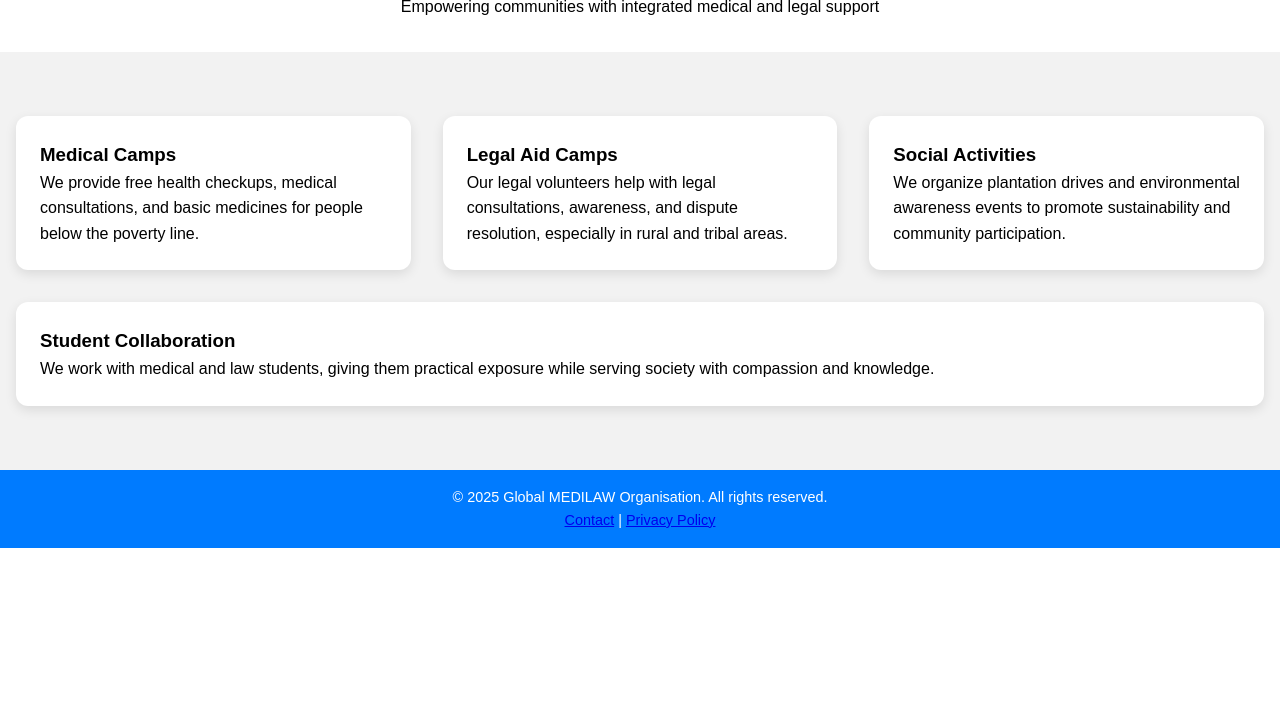
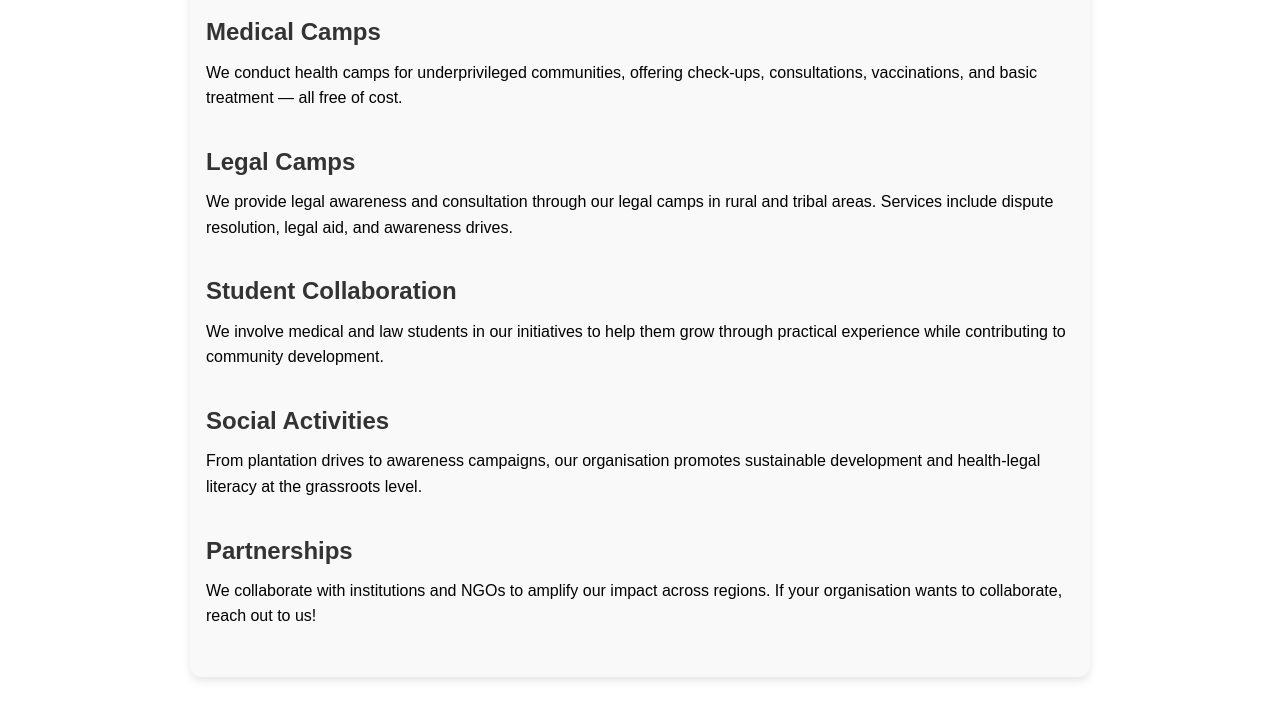
Before and after one commit to globalmedilaw/globalmedilaw-org, a plain HTML site: page services.html in a window 1280 px wide. Shown: the part 102-811 px from the top of the page. Drawn offline with Linux system fonts and the light colour scheme.

Commit message:
Update services.html

```diff
--- a/services.html
+++ b/services.html
@@ -2,49 +2,66 @@
 <html lang="en">
 <head>
   <meta charset="UTF-8" />
-  <meta name="viewport" content="width=device-width, initial-scale=1.0"/>
-  <title>Our Services - Global MEDILAW Organisation</title>
-  <link rel="stylesheet" href="style.css"/>
+  <meta name="viewport" content="width=device-width, initial-scale=1.0" />
+  <title>Our Services | Global MEDILAW Organisation</title>
+  <link rel="stylesheet" href="style.css" />
+  <style>
+    .services-container {
+      max-width: 900px;
+      margin: 2rem auto;
+      padding: 1rem;
+      background-color: #f9f9f9;
+      border-radius: 12px;
+      box-shadow: 0 4px 8px rgba(0,0,0,0.1);
+    }
+    .services-container h1 {
+      text-align: center;
+      color: #007BFF;
+      margin-bottom: 1rem;
+    }
+    .service-section {
+      margin-bottom: 2rem;
+    }
+    .service-section h2 {
+      color: #333;
+      margin-bottom: 0.5rem;
+    }
+    .service-section p {
+      line-height: 1.6;
+    }
+  </style>
 </head>
 <body>
 
-  <div class="hero-text" style="padding: 2rem; text-align: center;">
+  <div class="services-container">
     <h1>Our Services</h1>
-    <p>Empowering communities with integrated medical and legal support</p>
+
+    <div class="service-section">
+      <h2>Medical Camps</h2>
+      <p>We conduct health camps for underprivileged communities, offering check-ups, consultations, vaccinations, and basic treatment — all free of cost.</p>
     </div>
 
-  <section class="middle-section">
-    <div class="cards">
-      <div class="card">
-        <h3>Medical Camps</h3>
-        <p>We provide free health checkups, medical consultations, and basic medicines for people below the poverty line.</p>
+    <div class="service-section">
+      <h2>Legal Camps</h2>
+      <p>We provide legal awareness and consultation through our legal camps in rural and tribal areas. Services include dispute resolution, legal aid, and awareness drives.</p>
     </div>
 
-      <div class="card">
-        <h3>Legal Aid Camps</h3>
-        <p>Our legal volunteers help with legal consultations, awareness, and dispute resolution, especially in rural and tribal areas.</p>
+    <div class="service-section">
+      <h2>Student Collaboration</h2>
+      <p>We involve medical and law students in our initiatives to help them grow through practical experience while contributing to community development.</p>
     </div>
 
-      <div class="card">
-        <h3>Social Activities</h3>
-        <p>We organize plantation drives and environmental awareness events to promote sustainability and community participation.</p>
+    <div class="service-section">
+      <h2>Social Activities</h2>
+      <p>From plantation drives to awareness campaigns, our organisation promotes sustainable development and health-legal literacy at the grassroots level.</p>
     </div>
 
-      <div class="card">
-        <h3>Student Collaboration</h3>
-        <p>We work with medical and law students, giving them practical exposure while serving society with compassion and knowledge.</p>
+    <div class="service-section">
+      <h2>Partnerships</h2>
+      <p>We collaborate with institutions and NGOs to amplify our impact across regions. If your organisation wants to collaborate, reach out to us!</p>
     </div>
+
   </div>
-  </section>
-
-  <footer class="footer">
-    <p>&copy; 2025 Global MEDILAW Organisation. All rights reserved.</p>
-    <div class="footer-links">
-      <a href="mailto:globalmedilaw@gmail.com">Contact</a>
-      <span>|</span>
-      <a href="#">Privacy Policy</a>
-    </div>
-  </footer>
 
 </body>
 </html>
```
Lines whose indentation alone changed are shown as unchanged.
